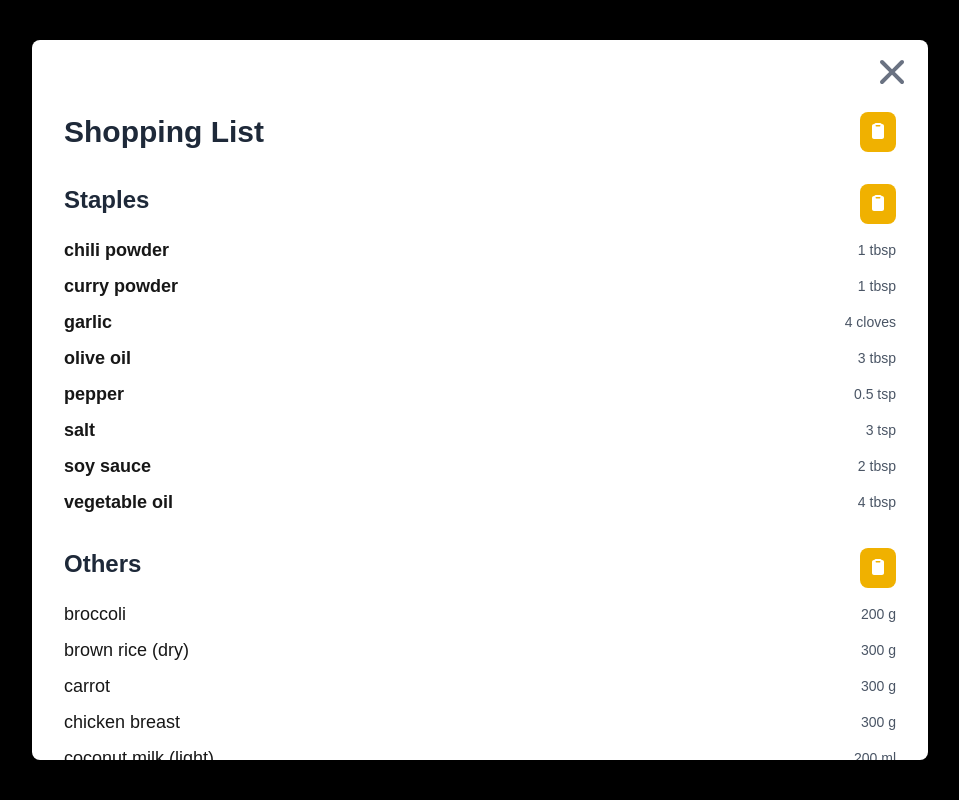
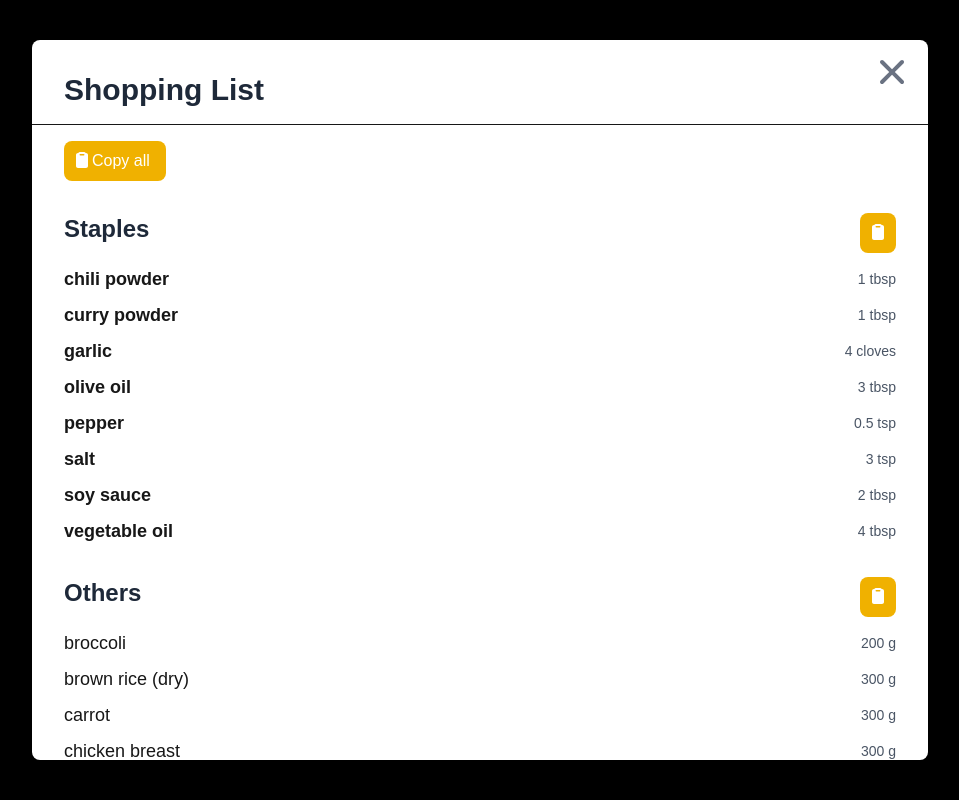
Before and after one commit to trithagoras/WebChef, a Next.js app: page / in a window 1280 px wide. Both pictures are taken after a click on the button "Shopping List". Shown: the top 800 px of the page, without its empty margins (160-1119 px from the left). Built offline with nearby package versions, Linux system fonts and the light colour scheme.

Commit message:
attempt to fix weird ipad safari scroll bug

```diff
--- a/app/components/Modal.tsx
+++ b/app/components/Modal.tsx
@@ -9,7 +9,6 @@ interface ModalProps {
   onClose: () => void;
   title?: string;
   children: ReactNode;
-  actions?: ReactNode;
   size?: "sm" | "md" | "lg" | "xl";
 }
 
@@ -25,7 +24,6 @@ export default function Modal({
   onClose,
   title,
   children,
-  actions,
   size = "lg"
 }: ModalProps) {
   if (!isOpen) return null;
@@ -38,9 +36,10 @@ export default function Modal({
       onClick={onClose}
     >
       <div
-        className={`relative bg-white rounded-lg shadow-xl w-full ${sizeMap[size]} max-h-[90vh] overflow-y-auto p-8`}
+        className={`relative bg-white rounded-lg shadow-xl w-full ${sizeMap[size]} max-h-[90vh] flex flex-col`}
         onClick={stop}
       >
+        {/* Close button */}
         <button
           onClick={onClose}
           className="absolute top-4 right-4 text-gray-500 hover:text-gray-800 transition-colors"
@@ -49,14 +48,22 @@ export default function Modal({
           <FontAwesomeIcon icon={faXmark} size="2x" />
         </button>
 
-        {(title || actions) && (
-          <div className="flex items-center justify-between mb-6 mt-10">
-            {title && <h2 className="text-3xl font-bold text-gray-800">{title}</h2>}
-            {actions && <div className="flex gap-2">{actions}</div>}
+        {/* Header (not scrollable) */}
+        {title && (
+          <div className="flex items-center justify-between px-8 pt-8 pb-4 mb-4 border-b">
+            {title && (
+              <h2 className="text-3xl font-bold text-gray-800">{title}</h2>
+            )}
           </div>
         )}
 
-        {children}
+        {/* Scrollable content */}
+        <div
+          className="flex-1 overflow-y-auto px-8 pb-8"
+          style={{ WebkitOverflowScrolling: "touch" }}
+        >
+          {children}
+        </div>
       </div>
     </div>
   );
--- a/app/components/ShoppingListModal.tsx
+++ b/app/components/ShoppingListModal.tsx
@@ -45,15 +45,14 @@ export default function ShoppingListModal({
       isOpen={showModal}
       onClose={closeModal}
       title="Shopping List"
-      actions={
-        <button
-          onClick={() => handleCopy(undefined)}
-          className="bg-yellow-500 text-white p-2 rounded-lg hover:bg-yellow-600 transition-all duration-300"
+    >
+      <button
+        onClick={() => handleCopy(undefined)}
+        className="bg-yellow-500 text-white p-2 pr-4 rounded-lg hover:bg-yellow-600 transition-all duration-300"
         >
-          <FontAwesomeIcon icon={faClipboard} />
-        </button>
-      }
-    >
+        <FontAwesomeIcon icon={faClipboard} />
+        Copy all
+      </button>
       <ul className="space-y-2">
         {/* staples */}
         <div className="flex flex-row mb-3 mt-8 justify-between">
```
